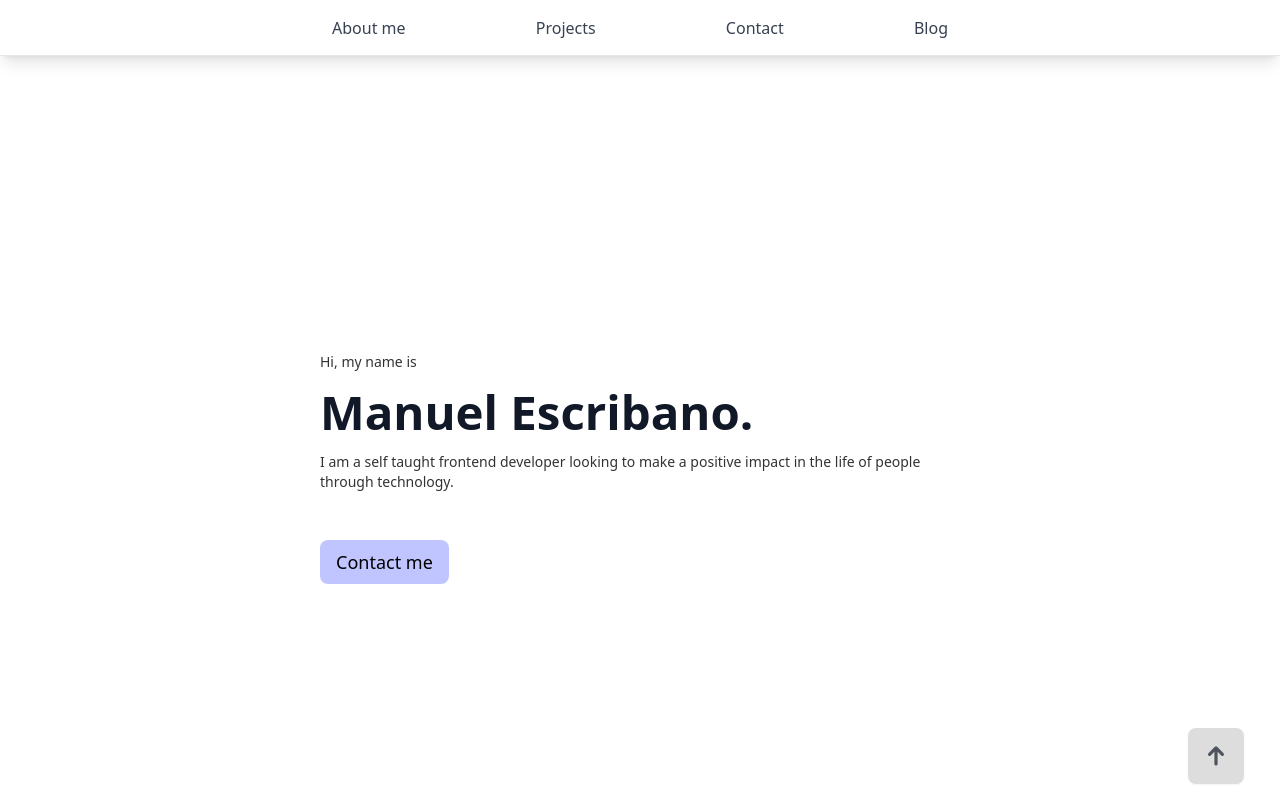
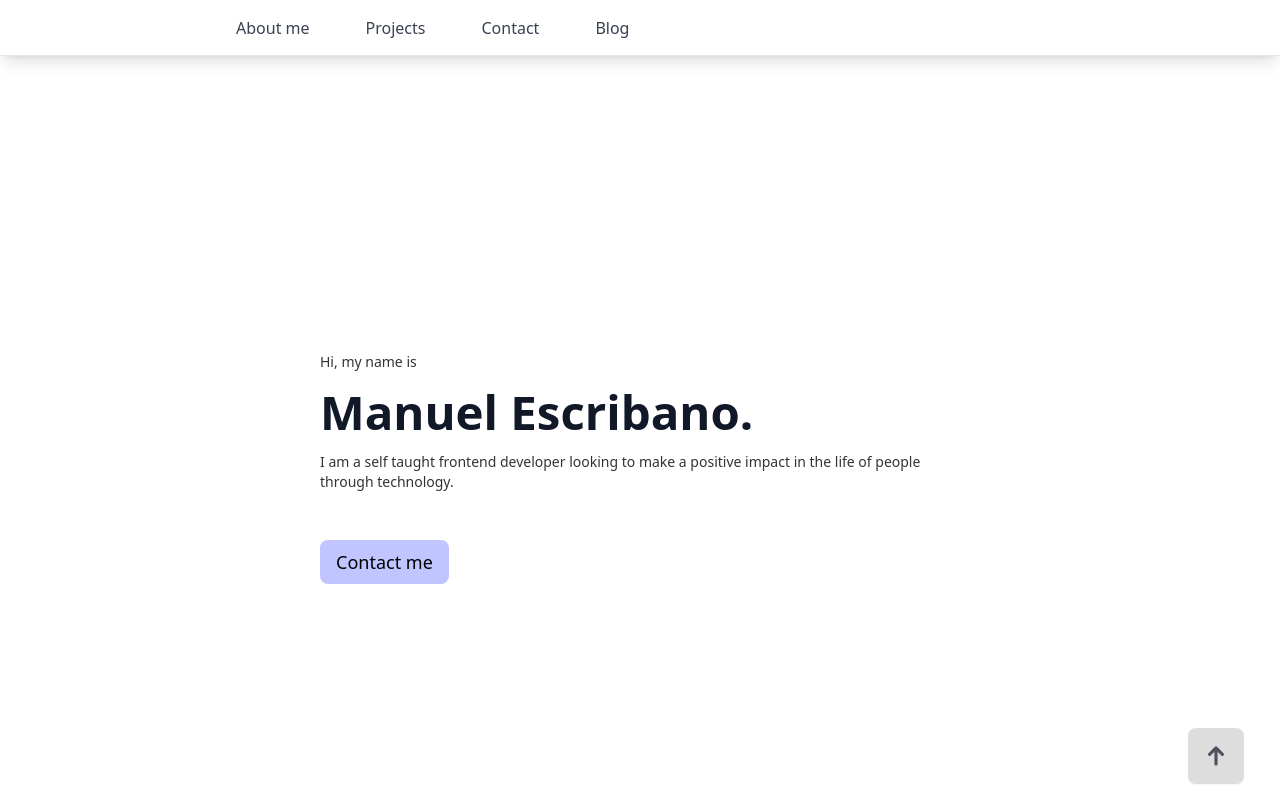
Before and after one commit to LPRegen/portfolio, a Next.js app: page / in a window 1280 px wide. Shown: the top 800 px of the page. Built offline with nearby package versions, Linux system fonts and the light colour scheme.

Commit message:
refactor: modify style

```diff
--- a/components/Navbar.tsx
+++ b/components/Navbar.tsx
@@ -38,10 +38,7 @@ const Navbar = () => {
   };
 
   const wrapperStyle = 'absolute w-full z-50 border-b shadow-lg';
-  const mdStyles = 'md:flex md:justify-between md:items-center md:px-36';
-  const lgStyles = 'lg:flex lg:justify-between lg:items-center lg:px-64';
-  const xlStyles = 'xl:flex xl:justify-between xl:items-center xl:px-80';
-  const xxlStyles = '2xl:flex 2xl:justify-between 2xl:items-center 2xl:px-96';
+  const mdStyles = 'md:gap-8 md:flex md:items-center md:px-28';
 
   // TODO close menu when an item is clicked.
 
@@ -64,7 +61,7 @@ const Navbar = () => {
         </Menu.Items>
       </Menu>
       <div
-        className={`hidden h-14 ${wrapperStyle} ${mdStyles} ${lgStyles} ${xlStyles} ${xxlStyles}`}
+        className={`hidden h-14 ${wrapperStyle} ${mdStyles} lg:px-36 xl:px-56 2xl:px-64`}
       >
         {itemList.map((item) => (
           <Link href={item.href} key={item.name}>
```
